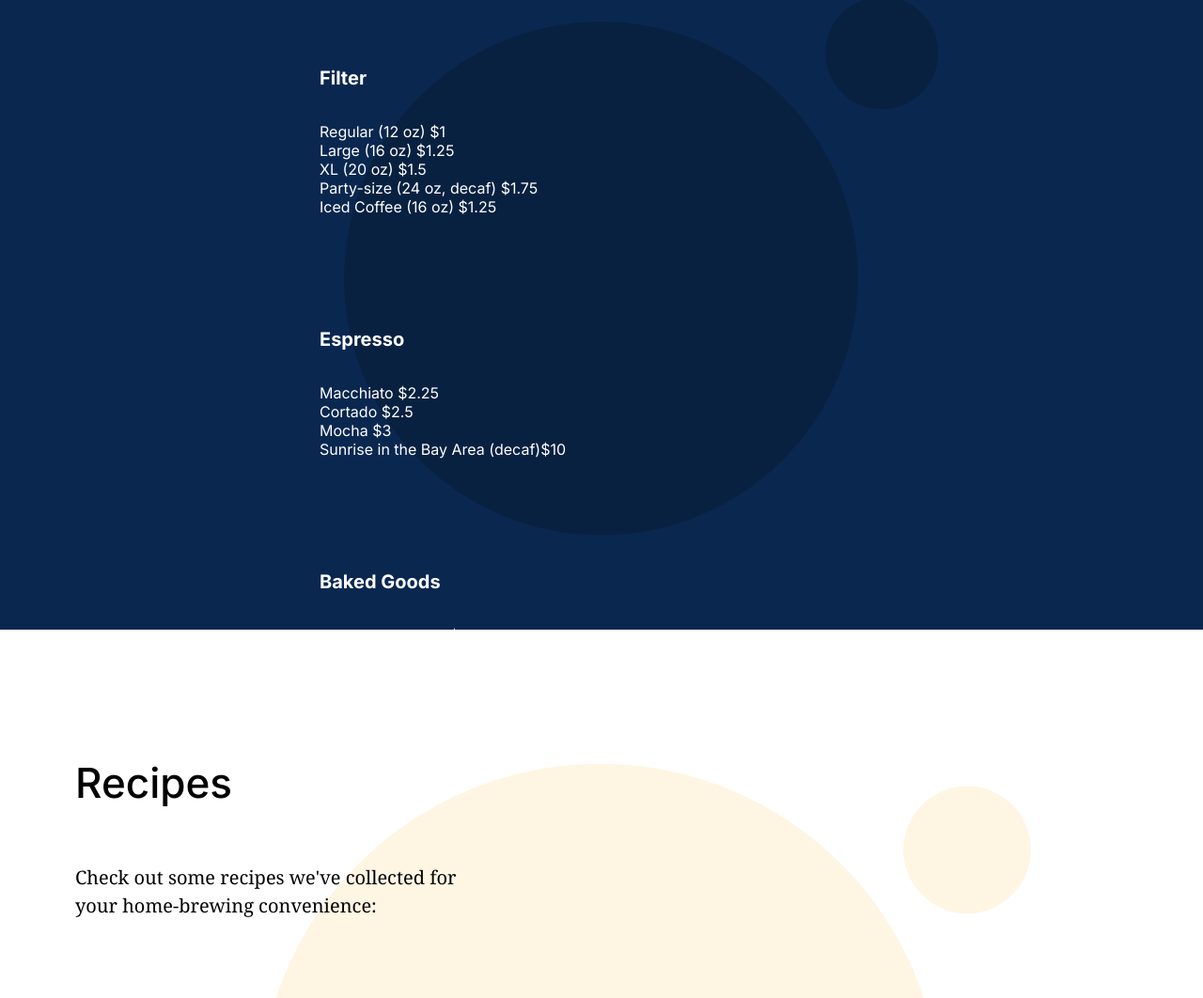
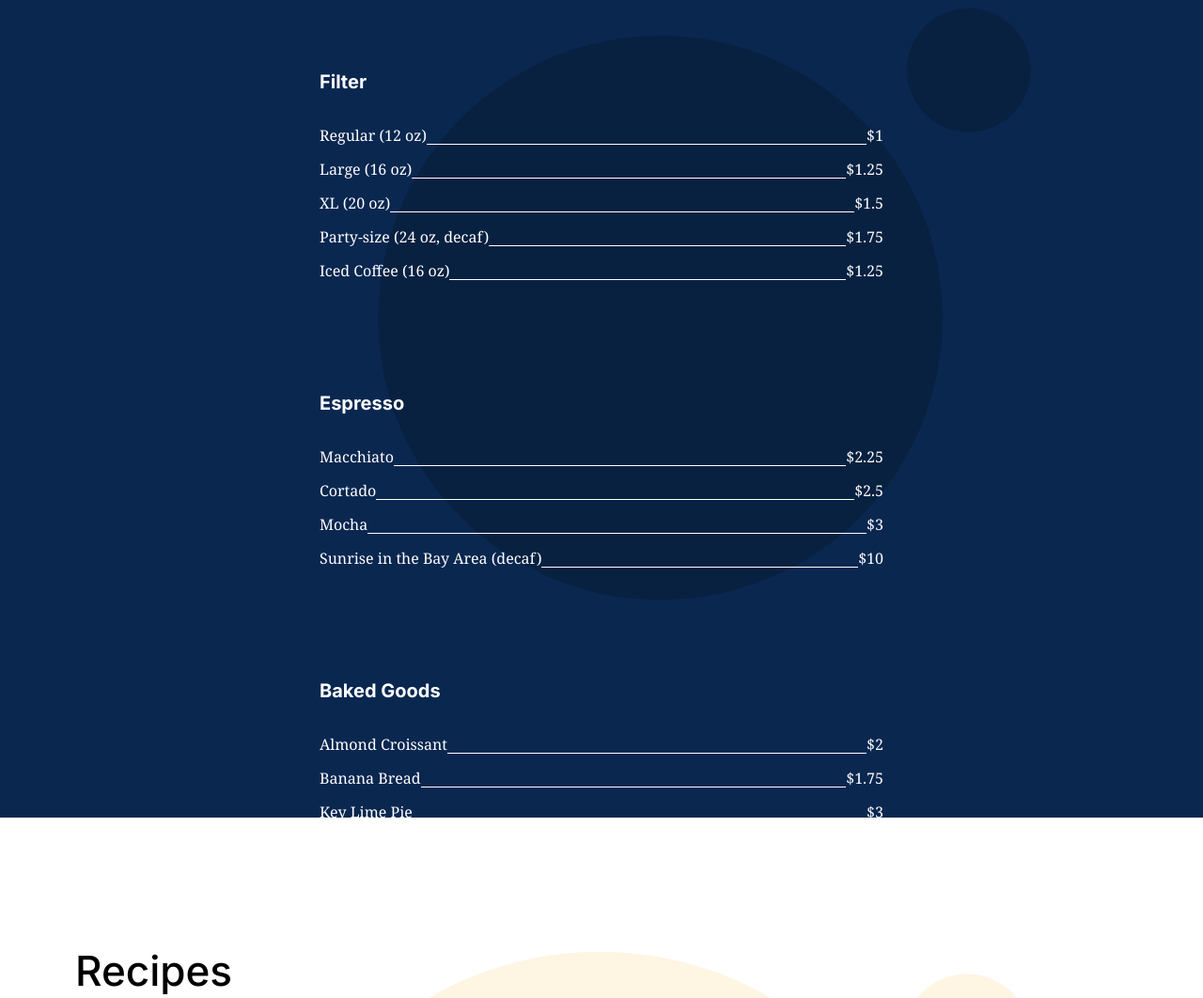
Before and after one commit to CW939/se_project_coffeeshop, a plain HTML site: page index.html in a window 1280 px wide. Shown: the part 960-2022 px from the top of the page at 94% size. Drawn offline with Linux system fonts and the light colour scheme.

Commit message:
10.25.22

```diff
--- a/blocks/about.css
+++ b/blocks/about.css
@@ -41,10 +41,6 @@
   position: relative;
   align-items: flex-end;
   max-width: 660px;
-  /* margin-top: 119px;
-    margin-right: 80px;
-    margin-bottom: 173px; */
-
   padding-top: 119px;
   padding-right: 80px;
   padding-bottom: 173px;
@@ -79,21 +75,10 @@
 }
 
 .about__circle_animation_blurred {
-  background-color: #2f80ed;
-  width: 426px;
-  height: 426px;
-  border-radius: 50%;
-  position: absolute;
-  top: -156px;
-  left: -129px;
-  z-index: 1;
-
-  /* do I remove everything that is from about circle, and then mix classes for the animated element? */
-
   animation-name: pulsate;
   animation-duration: 1.3s;
   animation-timing-function: ease-in-out;
-  animation-delay: 0;
+  animation-delay: 0s;
   animation-iteration-count: infinite;
   animation-direction: alternate;
   animation-fill-mode: both;
--- a/blocks/card.css
+++ b/blocks/card.css
@@ -1,10 +1,7 @@
 .card {
-  /* list-style: none; */
   max-width: 600px;
   min-width: 600px;
   margin-top: 0;
-  /* flex-basis: 100% */
-  /* box-sizing: border-box; */
 }
 
 .card__title {
@@ -17,7 +14,6 @@
 }
 
 .card__list {
-  list-style: none;
   padding-left: 0;
 }
 
@@ -30,16 +26,13 @@
   justify-content: space-between;
   flex-grow: 1;
   margin-bottom: 16px;
-  gap: 16px;
-}
-
-.card__list-divider {
-  border-bottom: 1px solid #ffffff;
-  flex: 1 1 100%;
-  flex-grow: 1;
-  width: 100%;
 }
 
 .card__list-item:last-child {
   margin-bottom: 0px;
 }
+
+.card__list-divider {
+  border-bottom: 1px solid #ffffff;
+  flex-grow: 1;
+}
--- a/blocks/footer.css
+++ b/blocks/footer.css
@@ -6,7 +6,6 @@
 
 .footer__content {
   position: relative;
-
   padding-top: 60px;
   padding-left: 80px;
   padding-right: 100px;
--- a/blocks/form.css
+++ b/blocks/form.css
@@ -7,14 +7,12 @@
   flex-direction: column;
   border: none;
   align-items: center;
-  /* max-width: 385px; */
   width: 385px;
 }
 
 .form__label {
   font-weight: 500;
   margin-bottom: 8px;
-  /* margin-left: 12px; */
 }
 
 .form__label_type_checkbox {
@@ -25,7 +23,6 @@
   border-radius: 4px;
   height: 60px;
   width: 100%;
-  /* max-width: 385px; */
   margin-bottom: 32px;
   font-size: 20px;
   line-height: 30px;
@@ -37,7 +34,6 @@
   height: 60px;
   width: 100%;
   border-radius: 4px;
-  /* max-width: 385px; */
   background-color: #2f80ed;
   color: #ffffff;
   margin-top: 32px;
--- a/blocks/menu.css
+++ b/blocks/menu.css
@@ -6,12 +6,12 @@
   min-height: 720px;
   max-height: 800px;
   color: #ffffff;
-  /* margin: auto; */
   display: flex;
   flex-direction: column;
   align-items: center;
   justify-content: center;
-  align-items: center;
+  padding-top: 100px;
+  padding-bottom: 100px;
 }
 
 .menu__title {
@@ -39,8 +39,6 @@
   position: relative;
   margin-top: 100px;
   margin-bottom: 100px;
-  /* padding-top: 100px;
-  padding-bottom: 100px; */
   display: flex;
   flex-flow: row wrap;
   justify-content: center;
--- a/index.html
+++ b/index.html
@@ -31,16 +31,16 @@
           />
           <ul class="nav__links">
             <li>
-              <nav class="nav__link" href="#menu">Menu</nav>
+              <a class="nav__link" href="#menu">Menu</a>
             </li>
             <li>
-              <nav class="nav__link" href="#recipes">Recipes</nav>
+              <a class="nav__link" href="#recipes">Recipes</a>
             </li>
             <li>
-              <nav class="nav__link" href="#reservation">Book a Table</nav>
+              <a class="nav__link" href="#reservation">Book a Table</a>
             </li>
             <li>
-              <nav class="nav__link" href="#footer">Contacts</nav>
+              <a class="nav__link" href="#footer">Contacts</a>
             </li>
           </ul>
         </nav>
@@ -84,22 +84,22 @@
             <div class="card">
               <h4 class="card__title">Filter</h4>
               <ul class="card__list">
-                <li class="card_list-item">
+                <li class="card__list-item">
                   Regular (12 oz)<span class="card__list-divider"></span> $1
                 </li>
-                <li class="card_list-item">
+                <li class="card__list-item">
                   Large (16 oz)<span class="card__list-divider"></span> $1.25
                 </li>
-                <li class="card_list-item">
+                <li class="card__list-item">
                   XL (20 oz)<span class="card__list-divider"></span> $1.5
                 </li>
-                <li class="card_list-item">
+                <li class="card__list-item">
                   Party-size (24 oz, decaf)<span
                     class="card__list-divider"
                   ></span>
                   $1.75
                 </li>
-                <li class="card_list-item">
+                <li class="card__list-item">
                   Iced Coffee (16 oz)<span class="card__list-divider"></span>
                   $1.25
                 </li>
@@ -108,16 +108,16 @@
             <div class="card">
               <h4 class="card__title">Espresso</h4>
               <ul class="card__list">
-                <li class="card_list-item">
+                <li class="card__list-item">
                   Macchiato<span class="card__list-divider"></span> $2.25
                 </li>
-                <li class="card_list-item">
+                <li class="card__list-item">
                   Cortado<span class="card__list-divider"></span> $2.5
                 </li>
-                <li class="card_list-item">
+                <li class="card__list-item">
                   Mocha<span class="card__list-divider"></span> $3
                 </li>
-                <li class="card_list-item">
+                <li class="card__list-item">
                   Sunrise in the Bay Area (decaf)<span
                     class="card__list-divider"
                   ></span
@@ -128,22 +128,22 @@
             <div class="card">
               <h4 class="card__title">Baked Goods</h4>
               <ul class="card__list">
-                <li class="card_list-item">
+                <li class="card__list-item">
                   Almond Croissant<span class="card__list-divider"></span> $2
                 </li>
-                <li class="card_list-item">
+                <li class="card__list-item">
                   Banana Bread<span class="card__list-divider"></span> $1.75
                 </li>
-                <li class="card_list-item">
+                <li class="card__list-item">
                   Key Lime Pie<span class="card__list-divider"></span> $3
                 </li>
-                <li class="card_list-item">
+                <li class="card__list-item">
                   Blue Velvet<span class="card__list-divider"></span> Cake $3.75
                 </li>
-                <li class="card_list-item">
+                <li class="card__list-item">
                   Web Cookie<span class="card__list-divider"></span> $2
                 </li>
-                <li class="card_list-item">
+                <li class="card__list-item">
                   Fresh Bug’uette<span class="card__list-divider"></span> $0.25
                 </li>
               </ul>
@@ -230,7 +230,7 @@
 
         <section class="about">
           <div class="about__circle"></div>
-          <div class="about__circle_animation_blurred"></div>
+          <div class="about__circle about__circle_animation_blurred"></div>
           <h2 class="about__title">About the coffee shop</h2>
           <div class="about__content">
             <p class="about__paragraph">
@@ -285,4 +285,3 @@
     </div>
   </body>
 </html>
-<!-- why is there 16px padding on the footer? -->
```
Also changed, not shown: blocks/header.css (+1 -6 lines), blocks/reservation.css (+0 -7 lines), 3 other files.
